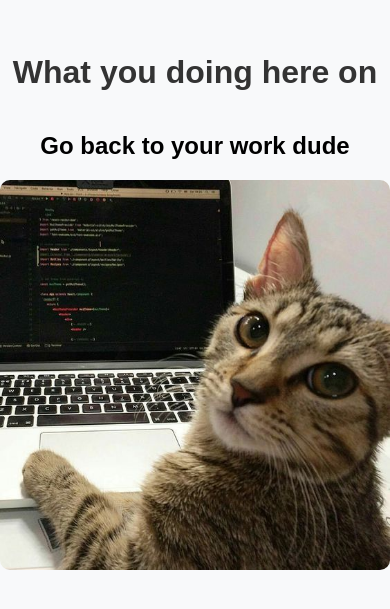
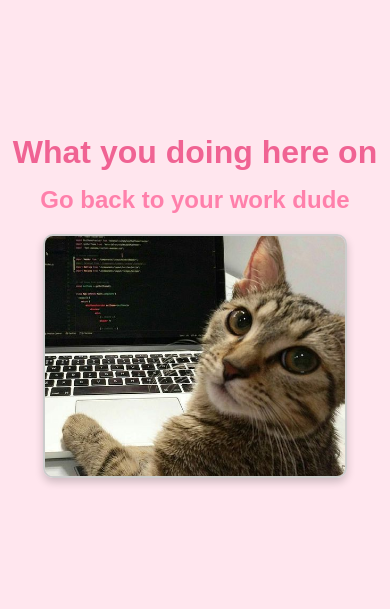
Before and after one commit to Aabhas2/Cat-Themed-Website-Blocker, a browser extension: page blocked.html in a window 390 px wide. Shown: the part 121-730 px from the top of the page. Drawn offline with Linux system fonts and the light colour scheme; no server answers; a web font is replaced by a local one.

Commit message:
Add some styling(fonts,logos)

```diff
--- a/blocked.html
+++ b/blocked.html
@@ -4,6 +4,10 @@
 <head>
     <meta charset="UTF-8">
     <meta name="viewport" content="width=device-width, initial-scale=1.0">
+    <link rel="preconnect" href="https://fonts.googleapis.com">
+    <link rel="preconnect" href="https://fonts.gstatic.com" crossorigin>
+    <link href="https://fonts.googleapis.com/css2?family=Sour+Gummy:ital,wght@0,100..900;1,100..900&display=swap"
+        rel="stylesheet">
     <title>BE PRODUCTIVE!</title>
     <style>
         body {
@@ -13,26 +17,41 @@
             justify-content: center;
             height: 100vh;
             margin: 0;
-            background-color: #f8f9fa;
-            font-family: Arial, sans-serif;
+            background-color: #ffe6ee;
+            font-family: 'Sour Gummy', sans-serif;
             text-align: center;
         }
 
         img {
-            max-height: 100%;
-            max-width: 100%;
+            width: 500px;
+            height: 400px;
+            object-fit: cover;
+            border: 2px solid #ccc;
+            box-shadow: 0 4px 8px rgba(0,0,0,0.2);
             height: auto;
             border-radius: 10px;
 
         }
 
         h1 {
-            color: #333;
+            color: #f06393;
+            margin: 10px 0;
+        }
+        h2{
+            color: #ff80ab;
+            margin: 5px 0 20px 0;
+        }
+        @media (max-width: 600px) {
+            img {
+                width: 300px;
+                height: 240px;
+            }
         }
     </style>
 </head>
 
 <body>
+
     <h1 id="blocked-site-message">What you doing here on </h1>
     <h2>Go back  to your work dude</h2>
     <img src="" id="cat-meme" alt="Loading a productivity cat....">
--- a/styles.css
+++ b/styles.css
@@ -1,4 +1,90 @@
-html, body {
+body {
+    font-family: 'Sour Gummy',serif;
+    background-color: #e0e0e0;
+    display: flex;
+    justify-content: center;
+    align-items: center;
+    min-height: 100vh;
+    margin: 0;
+}
+
+.container {
+    background-color: #fff;
+    padding: 20px;
+    box-shadow: 0 2px 5px rgba(0,0,0,0.1);
+    border-radius: 5px;
+    width: 300px;
+    text-align: center;
+}
+.logo-text {
+    display: flex;
+    align-items: center;
+    justify-content: center;
+    margin-bottom: 20px;
+}
+.logo img {
+    width: 80px;
+    height: auto;
+    margin-right: 10px;
+}
+
+h1 {
+    text-align: center;
+    margin: 0;
+    color: #f06393;
+}
+
+#site-input {
+    width: 100%;
+    padding: 10px 0 ;
+    margin-bottom: 10px;
+    border: 1px solid #ccc;
+    border-radius: 3px;
+}
+
+#add-btn {
+    background-color: #ff81c0;
+    color: white;
+    border: none;
+    padding: 10px 14.8vh ;
+    border-radius: 3px;
+    cursor: pointer;
+}
+
+#add-btn:hover {
+    background-color: #ff1493;
+}
+
+h2 {
+    margin-top: 20px;
+    color: #f06393;
+}
+
+#blocked-sites-list {
+    list-style: none;
+    padding: 0;
+}
+#blocked-sites-list li {
+    background-color: #f0f0f0;
+    padding: 10px;
+    margin-bottom: 5px;
+    border-radius: 3px;
+    display: flex;
+    justify-content: space-between;
+    align-items: center;
+}
+
+#blocked-sites-list li span {
+    cursor: pointer;
+    color: #d9534f;
+    font-weight: bold;
+}
+
+
+
+
+
+/* html, body {
     width: 400px;
     height: 600px;
     font-family: Arial, Helvetica, sans-serif;
@@ -43,4 +129,4 @@ li span {
     cursor: pointer;
     color: red;
     font-weight: bold;
-}
+} */
```
Also changed, not shown: popup.html (+19 -16 lines), blockkitty.png (added), pawshield-128.png (added), pawshield-16.png (added), pawshield-48.png (added).
